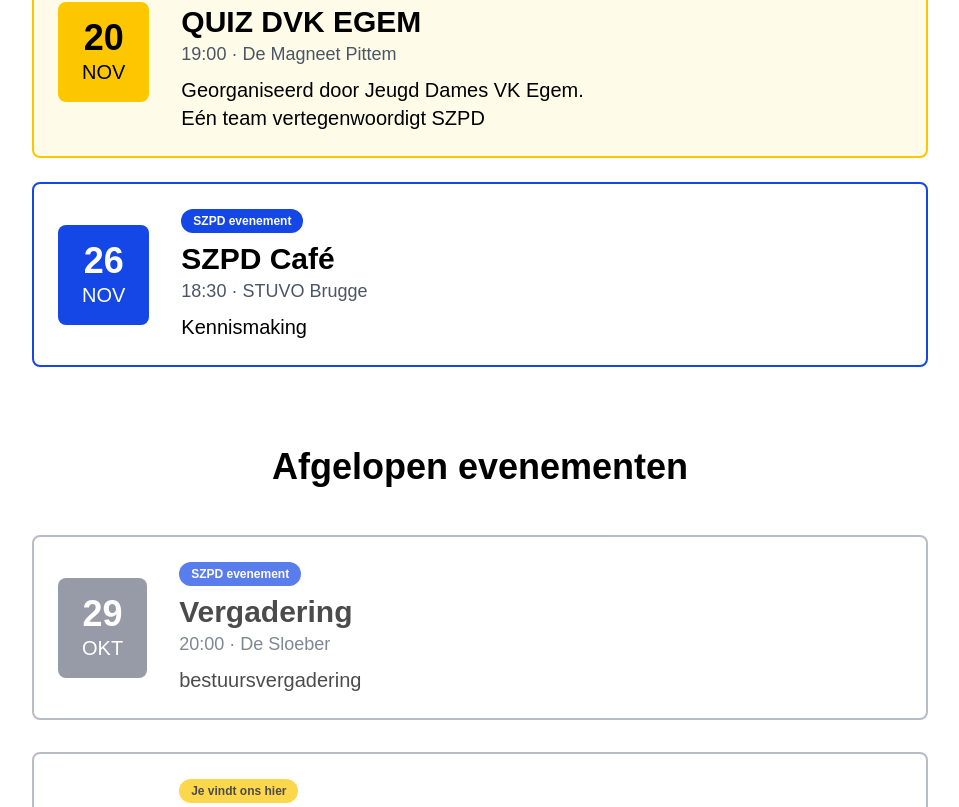
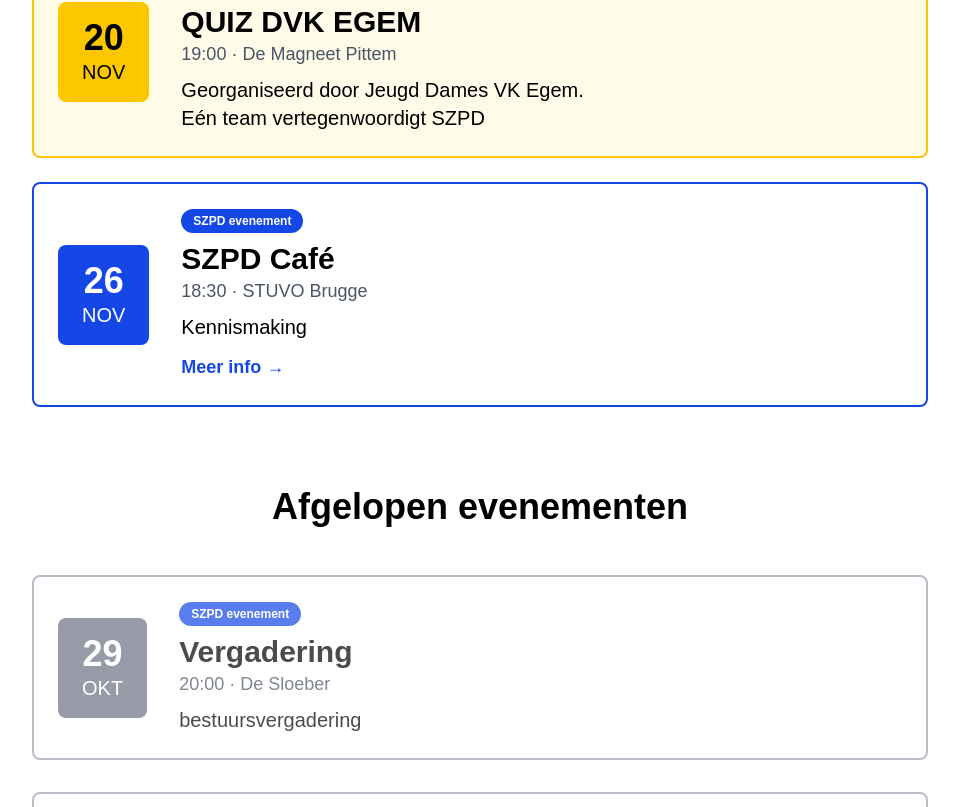
Before and after one commit to seppejoije-ux/seppejoije-ux.github.io, a Next.js app: page /events in a window 1280 px wide. Shown: the part 664-1471 px from the top of the page, without its empty margins (160-1119 px from the left). Built offline with nearby package versions, Linux system fonts and the light colour scheme.

Commit message:
Events klikbaar gemaakt met extra info

```diff
--- /dev/null
+++ b/app/events/[slug]/page.tsx
@@ -0,0 +1,81 @@
+import Link from "next/link";
+import { notFound } from "next/navigation";
+import type { Metadata } from "next";
+import { events, eventSlug } from "../eventsData";
+
+// Alleen events met `info` krijgen een eigen pagina
+const metInfo = events.filter((e) => e.info);
+
+export const dynamicParams = false;
+
+export function generateStaticParams() {
+  return metInfo.map((e) => ({ slug: eventSlug(e) }));
+}
+
+export async function generateMetadata({
+  params,
+}: {
+  params: Promise<{ slug: string }>;
+}): Promise<Metadata> {
+  const { slug } = await params;
+  const event = metInfo.find((e) => eventSlug(e) === slug);
+  return { title: event ? `${event.title} | SZPD Roeselare` : "SZPD Roeselare" };
+}
+
+export default async function EventDetail({
+  params,
+}: {
+  params: Promise<{ slug: string }>;
+}) {
+  const { slug } = await params;
+  const event = metInfo.find((e) => eventSlug(e) === slug);
+  if (!event) notFound();
+
+  const external = event.type === "external";
+
+  return (
+    <main className="min-h-screen bg-white text-black px-4 sm:px-10 lg:px-40 py-8 lg:py-12">
+      <div className="max-w-4xl mx-auto">
+        <Link
+          href="/events"
+          className="inline-block text-lg sm:text-xl font-medium text-blue-700 hover:underline mb-8"
+        >
+          ← Terug naar events
+        </Link>
+
+        <div
+          className={`flex items-center gap-4 sm:gap-8 border-2 rounded-lg p-4 sm:p-6 mb-8 ${
+            external ? "border-yellow-400 bg-yellow-50" : "border-blue-700"
+          }`}
+        >
+          <div
+            className={`shrink-0 text-center rounded-lg px-3 py-2 sm:px-6 sm:py-4 ${
+              external ? "bg-yellow-400 text-black" : "bg-blue-700 text-white"
+            }`}
+          >
+            <p className="text-2xl sm:text-4xl font-bold">{event.day}</p>
+            <p className="text-base sm:text-xl uppercase">{event.month}</p>
+          </div>
+
+          <div className="min-w-0">
+            <div
+              className={`inline-block text-xs font-semibold px-3 py-1 rounded-full mb-2 ${
+                external ? "bg-yellow-400 text-black" : "bg-blue-700 text-white"
+              }`}
+            >
+              {external ? "Je vindt ons hier" : "SZPD evenement"}
+            </div>
+            <h1 className="text-2xl sm:text-4xl font-bold">{event.title}</h1>
+            <p className="text-base sm:text-lg text-gray-600">
+              {event.location}
+            </p>
+          </div>
+        </div>
+
+        <div className="text-base sm:text-xl leading-relaxed flex flex-col gap-4">
+          {event.info}
+        </div>
+      </div>
+    </main>
+  );
+}
--- /dev/null
+++ b/app/events/eventsData.tsx
@@ -0,0 +1,120 @@
+import type { ReactNode } from "react";
+
+export type SzpdEvent = {
+  date: string; // "YYYY-MM-DD"
+  day: string;
+  month: string;
+  title: string;
+  location: string;
+  description: ReactNode;
+  type: "szpd" | "external";
+  // OPTIONEEL: vul dit in om het event klikbaar te maken.
+  // Geen `info`? Dan is het event niet klikbaar.
+  info?: ReactNode;
+};
+
+export const events: SzpdEvent[] = [
+  {
+    date: "2026-11-26",
+    day: "26",
+    month: "NOV",
+    title: "SZPD Café",
+    location: "18:30 · STUVO Brugge",
+    description: "Kennismaking ",
+    type: "szpd",
+    // Voorbeeld van een event mét extra info (klikbaar):
+    info: (
+      <>
+        <p>
+          Kom kennismaken met SZPD tijdens ons eerste SZPD Café. Zin om
+          gezellig iets te drinken, een potje biljart of een pijltje te gooien? Iedereen is welkom!!!
+        </p>
+        <p> </p>
+      </>
+    ),
+  },
+
+  {
+    date: "2026-10-29",
+    day: "29",
+    month: "OKT",
+    title: "Vergadering",
+    location: "20:00 · De Sloeber",
+    description: "bestuursvergadering",
+    type: "szpd",
+
+
+
+  },
+
+  {
+    date: "2026-10-22",
+    day: "22",
+    month: "OKT",
+    title: "LAN PARTY",
+    location: "18:00 · Stuvo Brugge",
+    description: (
+      <>
+        Georganiseerd door IEEE Brugge.
+        <br />
+        Verschillende SZPD-leden zullen aanwezig zijn.
+      </>
+    ),
+    type: "external",
+  },
+
+  {
+    date: "2026-11-07",
+    day: "7",
+    month: "NOV",
+    title: "Sint Maartensstoet",
+    location: "17:00 · Ardooie",
+    description: (
+      <>
+        stoet met praalwagens en vuurwerk
+        <br />
+        SZPD is present
+      </>
+    ),
+    type: "external",
+
+
+  },
+
+  {
+    date: "2026-11-20",
+    day: "20",
+    month: "NOV",
+    title: "QUIZ DVK EGEM",
+    location: "19:00 · De Magneet Pittem",
+    description: (
+      <>
+        Georganiseerd door Jeugd Dames VK Egem.
+        <br />
+        Eén team vertegenwoordigt SZPD
+      </>
+    ),
+    type: "external",
+  },
+
+  {
+    date: "2026-10-15",
+    day: "15",
+    month: "OKT",
+    title: "Vergadering",
+    location: "20:00 · De Sloeber",
+    description: "Aankomende activiteiten regelen",
+    type: "szpd",
+  },
+];
+
+// Automatische url-naam: datum + titel, bv. "2026-11-26-szpd-cafe"
+export function eventSlug(e: SzpdEvent): string {
+  const titel = e.title
+    .toLowerCase()
+    .normalize("NFD")
+    .replace(/[\u0300-\u036f]/g, "")
+    .replace(/[^a-z0-9]+/g, "-")
+    .replace(/^-+|-+$/g, "");
+  return `${e.date}-${titel}`;
+}
--- a/app/events/page.tsx
+++ b/app/events/page.tsx
@@ -1,106 +1,90 @@
 "use client";
 
 import { useEffect, useState } from "react";
+import Link from "next/link";
+import { events, eventSlug, type SzpdEvent } from "./eventsData";
+
+// Parse "YYYY-MM-DD" als lokale datum (voorkomt tijdzoneproblemen)
+const parseDate = (s: string): Date => {
+  const [y, m, d] = s.split("-").map(Number);
+  return new Date(y, m - 1, d);
+};
+
+function EventKaart({ event, past }: { event: SzpdEvent; past?: boolean }) {
+  const external = event.type === "external";
+  const klikbaar = Boolean(event.info);
+
+  const kaartKleur = past
+    ? "border-gray-400 opacity-70"
+    : external
+      ? "border-yellow-400 bg-yellow-50"
+      : "border-blue-700";
+
+  const datumKleur = past
+    ? "bg-gray-500 text-white"
+    : external
+      ? "bg-yellow-400 text-black"
+      : "bg-blue-700 text-white";
+
+  const inhoud = (
+    <>
+      <div
+        className={`shrink-0 text-center rounded-lg px-3 py-2 sm:px-6 sm:py-4 ${datumKleur}`}
+      >
+        <p className="text-2xl sm:text-4xl font-bold">{event.day}</p>
+        <p className="text-base sm:text-xl uppercase">{event.month}</p>
+      </div>
+
+      <div className="min-w-0 flex-1">
+        <div
+          className={`inline-block text-xs font-semibold px-3 py-1 rounded-full mb-2 ${
+            external ? "bg-yellow-400 text-black" : "bg-blue-700 text-white"
+          }`}
+        >
+          {external ? "Je vindt ons hier" : "SZPD evenement"}
+        </div>
+
+        <h3 className="text-xl sm:text-3xl font-bold">{event.title}</h3>
+
+        <p className="text-base sm:text-lg text-gray-600">{event.location}</p>
+
+        <p className="text-base sm:text-xl mt-2">{event.description}</p>
+
+        {klikbaar && (
+          <p className="text-base sm:text-lg font-semibold text-blue-700 mt-3">
+            Meer info →
+          </p>
+        )}
+      </div>
+    </>
+  );
+
+  const basis = `flex items-center gap-4 sm:gap-8 border-2 rounded-lg p-4 sm:p-6 ${kaartKleur}`;
+
+  if (klikbaar) {
+    return (
+      <Link
+        href={`/events/${eventSlug(event)}`}
+        className={`${basis} cursor-pointer transition hover:shadow-lg hover:scale-[1.01]`}
+      >
+        {inhoud}
+      </Link>
+    );
+  }
+
+  return <div className={basis}>{inhoud}</div>;
+}
 
 export default function Events() {
-  const events = [
-
-            {
-      date: "2026-11-26",
-      day: "26",
-      month: "NOV",
-      title: "SZPD Café",
-      location: "18:30 · STUVO Brugge",
-      description: "Kennismaking ",
-      type: "szpd",
-    },
-
-        {
-      date: "2026-10-29",
-      day: "29",
-      month: "OKT",
-      title: "Vergadering",
-      location: "20:00 · De Sloeber",
-      description: "bestuursvergadering",
-      type: "szpd",
-    },
-
-
-    {
-      date: "2026-10-22",
-      day: "22",
-      month: "OKT",
-      title: "LAN PARTY",
-      location: "18:00 · Stuvo Brugge",
-      description: (
-        <>
-          Georganiseerd door IEEE Brugge.
-          <br />
-          Verschillende SZPD-leden zullen aanwezig zijn.
-        </>
-      ),
-      type: "external",
-    },
-
-    {
-      date: "2026-11-07",
-      day: "7",
-      month: "NOV",
-      title: "Sint Maartensstoet",
-      location: "17:00 · Ardooie",
-      description: (
-        <>
-          stoet met praalwagens en vuurwerk
-          <br />
-          SZPD is present
-        </>
-      ),
-      type: "external",
-    },
-
-    {
-      date: "2026-11-20",
-      day: "20",
-      month: "NOV",
-      title: "QUIZ DVK EGEM",
-      location: "19:00 · De Magneet Pittem",
-      description: (
-        <>
-          Georganiseerd door Jeugd Dames VK Egem.
-          <br />
-          Eén team vertegenwoordigt SZPD
-        </>
-      ),
-      type: "external",
-    },
-
-    {
-      date: "2026-10-15",
-      day: "15",
-      month: "OKT",
-      title: "Vergadering",
-      location: "20:00 · De Sloeber",
-      description: "Aankomende activiteiten regelen",
-      type: "szpd",
-    },
-  ];
-  // test
   // De datum wordt pas in de browser bepaald, zodat de lijst altijd klopt,
   // ook op een statische host zoals GitHub Pages.
   const [today, setToday] = useState<Date | null>(null);
-
 
   useEffect(() => {
     const t = new Date();
     t.setHours(0, 0, 0, 0);
     setToday(t);
   }, []);
-
-  // Parse "YYYY-MM-DD" als lokale datum (voorkomt tijdzoneproblemen)
-  const parseDate = (s: string): Date => {
-    const [y, m, d] = s.split("-").map(Number);
-    return new Date(y, m - 1, d);
-  };
 
   const upcomingEvents = today
     ? events
@@ -143,48 +127,8 @@ export default function Events() {
 
       {/* Aankomende evenementen */}
       <div className="flex flex-col gap-6 max-w-4xl mx-auto">
-        {upcomingEvents.map((event, index) => (
-          <div
-            key={index}
-            className={`flex items-center gap-4 sm:gap-8 border-2 rounded-lg p-4 sm:p-6 ${
-              event.type === "external"
-                ? "border-yellow-400 bg-yellow-50"
-                : "border-blue-700"
-            }`}
-          >
-            <div
-              className={`shrink-0 text-center rounded-lg px-3 py-2 sm:px-6 sm:py-4 ${
-                event.type === "external"
-                  ? "bg-yellow-400 text-black"
-                  : "bg-blue-700 text-white"
-              }`}
-            >
-              <p className="text-2xl sm:text-4xl font-bold">{event.day}</p>
-              <p className="text-base sm:text-xl uppercase">{event.month}</p>
-            </div>
-
-            <div className="min-w-0 flex-1">
-              <div
-                className={`inline-block text-xs font-semibold px-3 py-1 rounded-full mb-2 ${
-                  event.type === "external"
-                    ? "bg-yellow-400 text-black"
-                    : "bg-blue-700 text-white"
-                }`}
-              >
-                {event.type === "external"
-                  ? "Je vindt ons hier"
-                  : "SZPD evenement"}
-              </div>
-
-              <h3 className="text-xl sm:text-3xl font-bold">{event.title}</h3>
-
-              <p className="text-base sm:text-lg text-gray-600">
-                {event.location}
-              </p>
-
-              <p className="text-base sm:text-xl mt-2">{event.description}</p>
-            </div>
-          </div>
+        {upcomingEvents.map((event) => (
+          <EventKaart key={eventSlug(event)} event={event} />
         ))}
       </div>
 
@@ -194,38 +138,8 @@ export default function Events() {
 
       {/* Afgelopen evenementen */}
       <div className="flex flex-col gap-4 sm:gap-8 max-w-4xl mx-auto">
-        {pastEvents.map((event, index) => (
-          <div
-            key={index}
-            className="flex items-center gap-4 sm:gap-8 border-2 border-gray-400 opacity-70 rounded-lg p-4 sm:p-6"
-          >
-            <div className="shrink-0 bg-gray-500 text-white text-center rounded-lg px-3 py-2 sm:px-6 sm:py-4">
-              <p className="text-2xl sm:text-4xl font-bold">{event.day}</p>
-              <p className="text-base sm:text-xl uppercase">{event.month}</p>
-            </div>
-
-            <div className="min-w-0">
-              <div
-                className={`inline-block text-xs font-semibold px-3 py-1 rounded-full mb-2 ${
-                  event.type === "external"
-                    ? "bg-yellow-400 text-black"
-                    : "bg-blue-700 text-white"
-                }`}
-              >
-                {event.type === "external"
-                  ? "Je vindt ons hier"
-                  : "SZPD evenement"}
-              </div>
-
-              <h3 className="text-xl sm:text-3xl font-bold">{event.title}</h3>
-
-              <p className="text-base sm:text-lg text-gray-600">
-                {event.location}
-              </p>
-
-              <p className="text-base sm:text-xl mt-2">{event.description}</p>
-            </div>
-          </div>
+        {pastEvents.map((event) => (
+          <EventKaart key={eventSlug(event)} event={event} past />
         ))}
       </div>
     </main>
```
Also changed, not shown: app/fotos/page.tsx (+18 -0 lines), app/sitemap.ts (+7 -3 lines).
